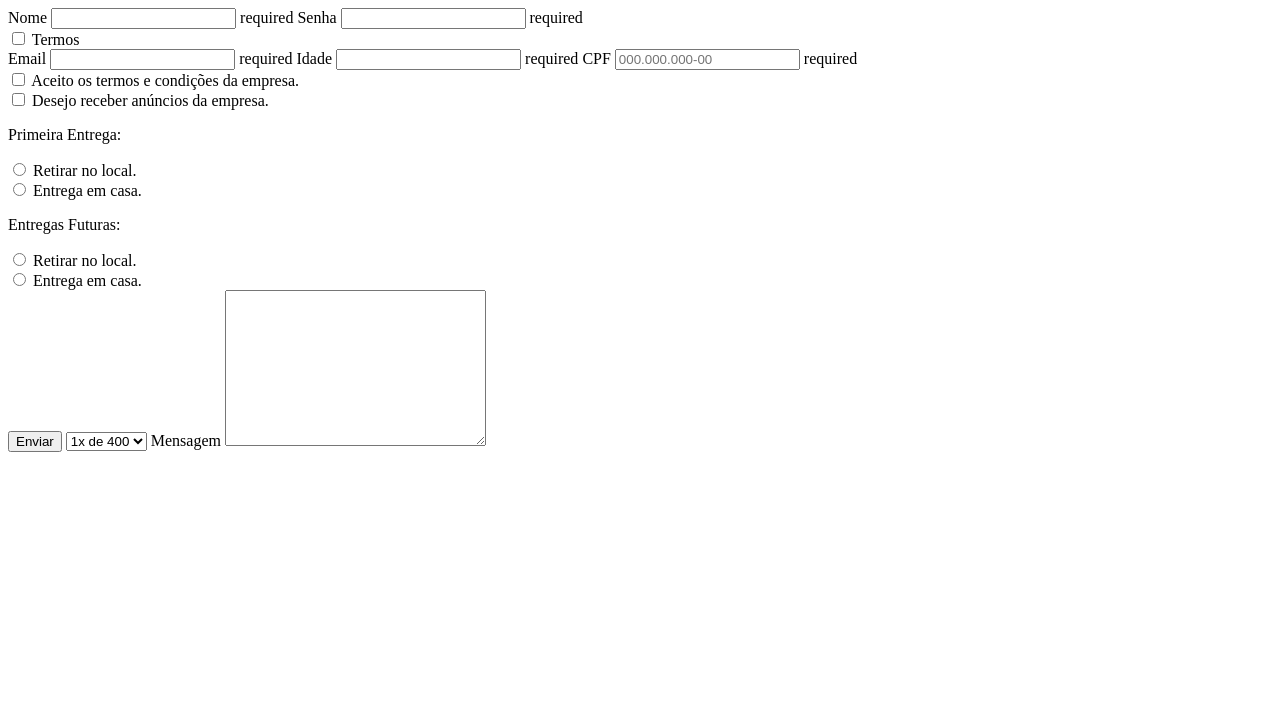
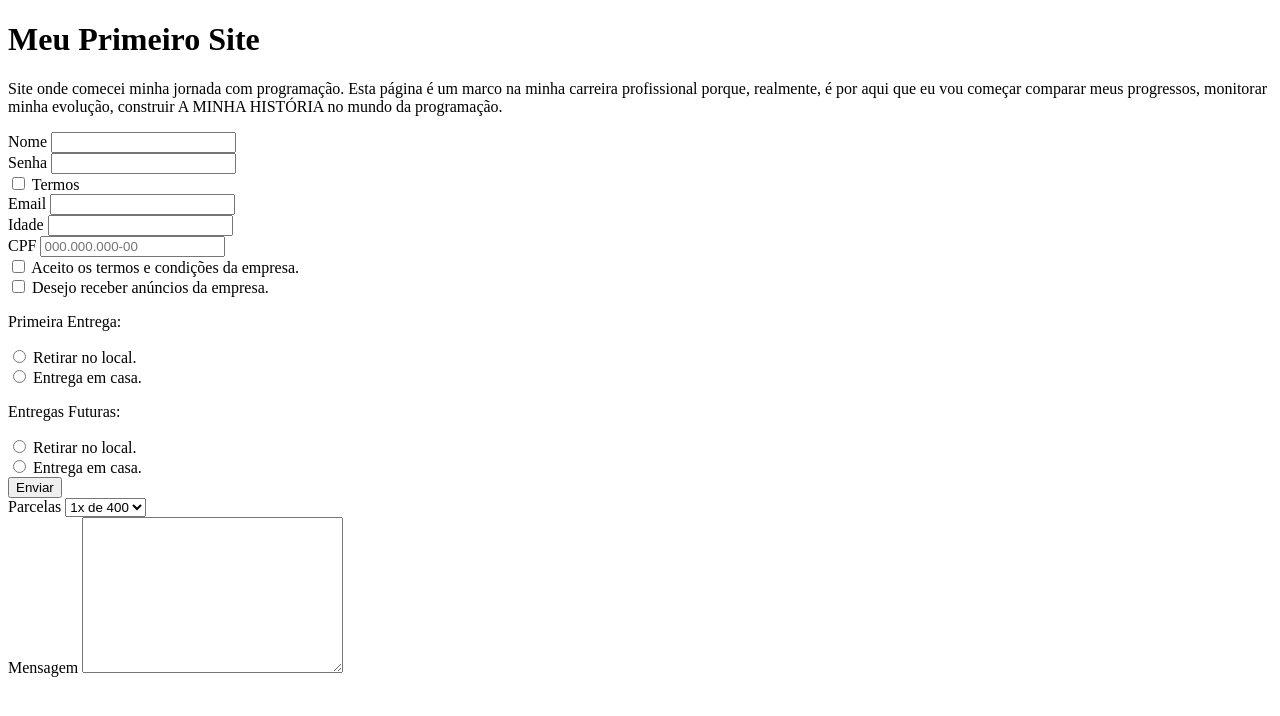
Before and after one commit to ThiagoCzBrito/ThiagoCzBrito.github.io, a plain HTML site: page ThiagoCzBrito.github.io/teste/index.html in a window 1280 px wide. Drawn offline with Linux system fonts and the light colour scheme.

Commit message:
Mudanças 03.07

```diff
--- a/teste/index.html
+++ b/ThiagoCzBrito.github.io/teste/index.html
@@ -1,24 +1,47 @@
+<!DOCTYPE html>
+<html lang="en">
+<head>
+    <meta charset="UTF-8">
+    <meta name="viewport" content="width=device-width, initial-scale=1.0">
+    <title>Meu Primeiro Site</title>
+</head>
+
+</html>
+
+<body>
+    <h1>Meu Primeiro Site</h1>
+    <p>Site onde comecei minha jornada com programação. Esta página é um marco na minha carreira profissional porque, realmente, é por aqui que eu vou começar comparar meus progressos, monitorar minha evolução, construir A MINHA HISTÓRIA no mundo da programação.</p>
+
   <form action="./">
-    <label for="nome">Nome</label>
-    <input type="text" id="nome" name="nome"> required
+    <section>
+        <label for="nome">Nome</label>
+        <input type="text" id="nome" name="nome" required>
+    </section>
 
-    <label for="senha">Senha</label>
-    <input type="password" id="senha" name="senha"> required
+    <section>
+        <label for="senha">Senha</label>
+        <input type="password" id="senha" name="senha" required>
+    </section>
 
     <div>
         <input type="checkbox" name="termos" value="aceito">
         <label for="termos">Termos</label>
     </div>
 
-    <label for="email">Email</label>
-    <input type="email" id="email" name="email"> required
+    <section>
+        <label for="email">Email</label>
+        <input type="email" id="email" name="email" required>
+    </section>
 
-    <label for="idade">Idade</label>
-    <input type="number" id="idade" name="idade"> required
+    <section>
+        <label for="idade">Idade</label>
+        <input type="number" id="idade" name="idade" required>
+    </section>
 
-    <label for="cpf">CPF</label>
-    <input type="number" id="cpf" name="cpf" placeholder="000.000.000-00"> required
-
+    <section>
+        <label for="cpf">CPF</label>
+        <input type="number" id="cpf" name="cpf" placeholder="000.000.000-00" required>
+    </section>
 
     <div class="checkbox">
         <input type="checkbox" id="termos" name="termos" value="aceito">
@@ -52,13 +75,15 @@
 
     <button>Enviar</button>
 
-    <label for="parcelas"></label>
+    <section>
+        <label for="parcelas">Parcelas</label>
     <select name="parcelas" id="parcelas">
         <option value="1x">1x de 400</option>
         <option value="2x">2x de 200</option>
         <option value="4x">4x de 100</option>
         <option value="8x">8x de 50</option>
     </select>
+    </section>
 
     <label for="mensagem">Mensagem</label>
     <textarea name="mensagem" id="mensagem" cols="30" rows="10">
```
Also changed, not shown: 13 other files.
